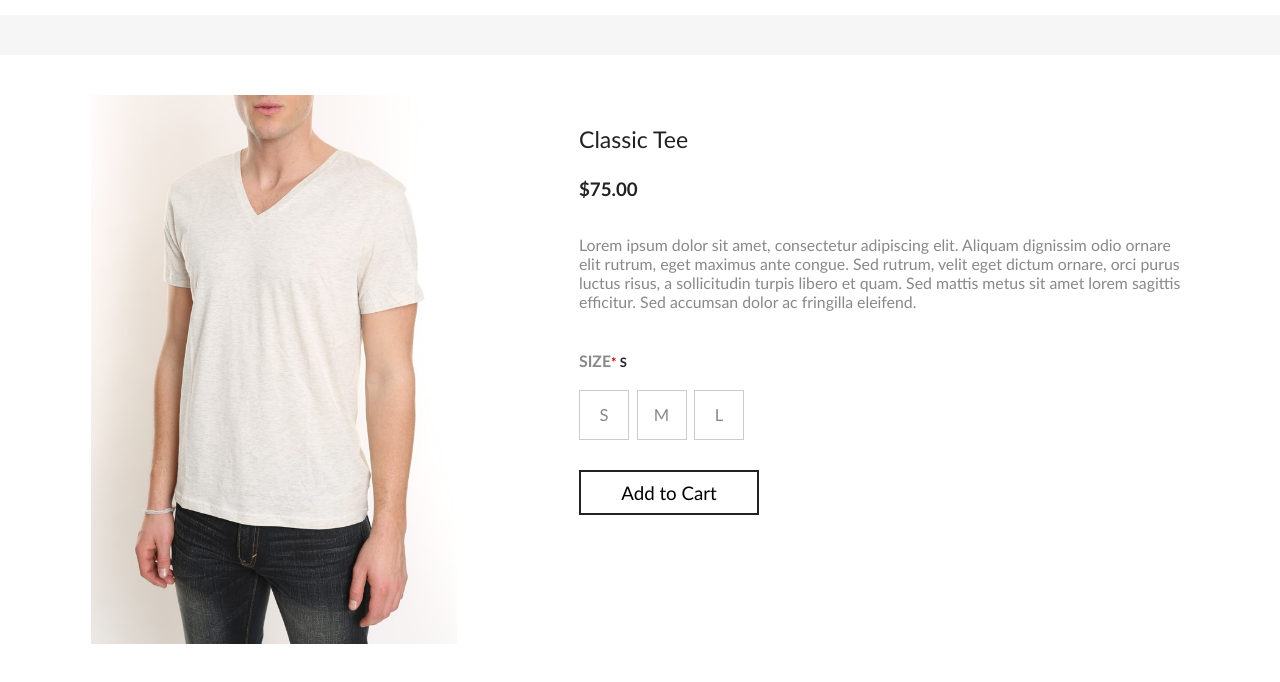
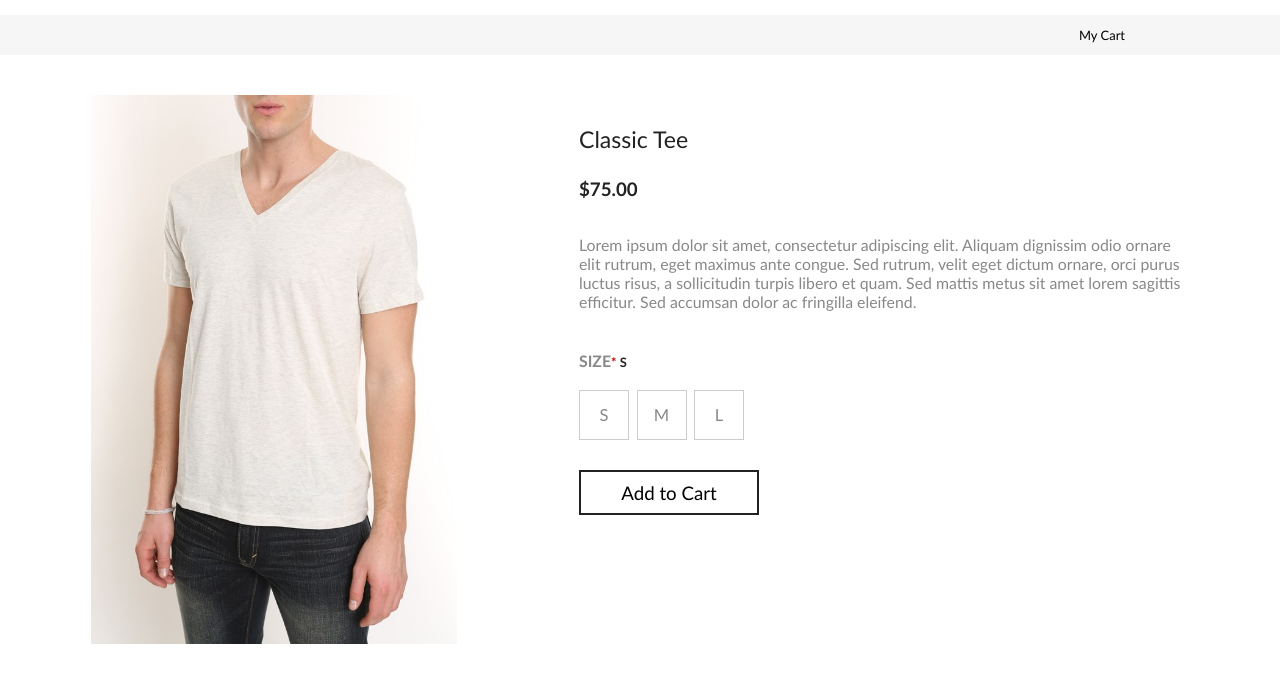
Before and after one commit to ccthompson-it/mr-tech-test, a React (Create React App) app: page / in a window 1280 px wide. Shown: the top 682 px of the page. Built offline with nearby package versions, Linux system fonts and the light colour scheme.

Commit message:
created dropdown box and text

```diff
--- a/src/components/App.jsx
+++ b/src/components/App.jsx
@@ -5,12 +5,28 @@ import tshirt from '../classic-tee.jpg'
 class App extends Component {
   constructor(props) {
     super(props)
+    this.state = {
+      dropdown: false,
+    }
+  }
+
+  toggleDropdown = () => {
+    this.setState({dropdown: !this.state.dropdown})
   }
 
   render() {
     return (
       <Fragment>
-        <div id="nav-bar"></div>
+        <div id="nav-bar">
+          <div id="dropdown">
+            <p  id="dropdown-text" className={this.state.dropdown ? 'dropdown-active' : ''}
+              onMouseEnter={this.toggleDropdown} onMouseLeave={this.toggleDropdown}
+            >
+              My Cart
+            </p>
+            {this.state.dropdown && <div id="dropdown-content">Hello!</div>}
+          </div>
+        </div>
         <div id="card-box">
           <img id="card-image" src={tshirt} alt="plain white t-shirt" />
           <div id="card-body">
--- a/src/styles.css
+++ b/src/styles.css
@@ -32,6 +32,35 @@ button:focus {
   width: 100%;
   height: 40px;
   margin-top: 15px;
+}
+
+#dropdown {
+  position: absolute;
+  top: 15px;
+  right: 10%;
+  font-size: 1.1rem;
+
+}
+
+#dropdown-text {
+  text-align: center;
+  align-items: center;
+  line-height: 40px;
+  height: 40px;
+  width: 100px;
+}
+
+.dropdown-active {
+  background-color: white;
+  color: #222222;
+}
+
+#dropdown-content {
+  position: absolute;
+  right: 0;
+  background-color: black;
+  width: 400px;
+  height: 200px;
 }
 
 #card-box {
@@ -106,6 +135,7 @@ button:focus {
   transition: ease-in-out .2s;
 }
 
+
 @media only screen and (min-width: 750px) {
   * {
     font-size: 0.9rem;
```
